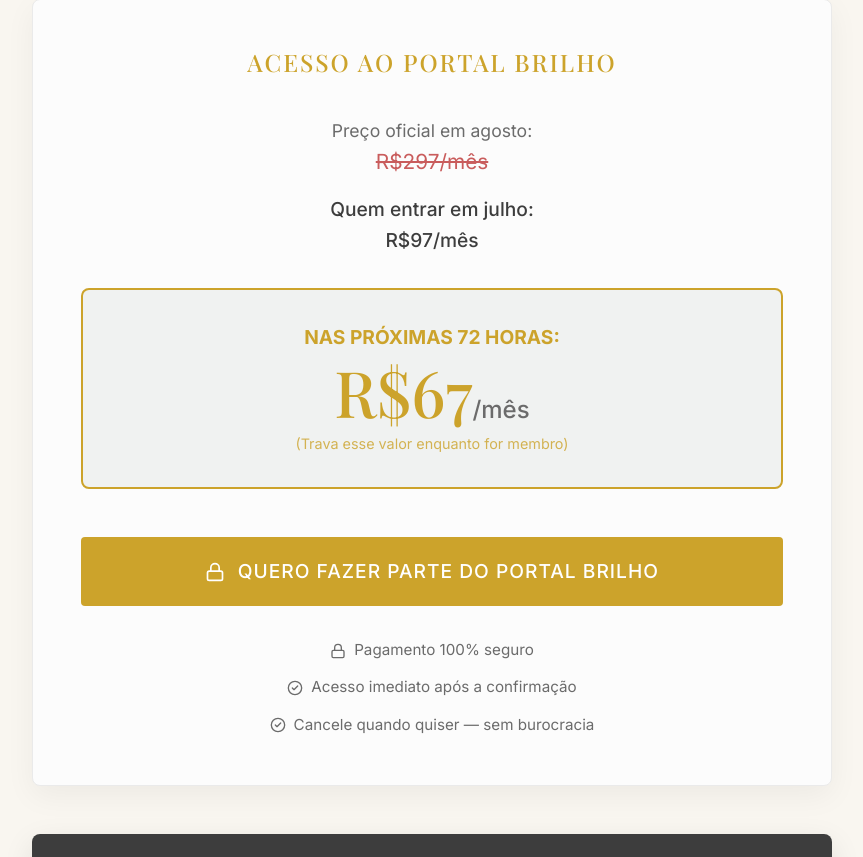
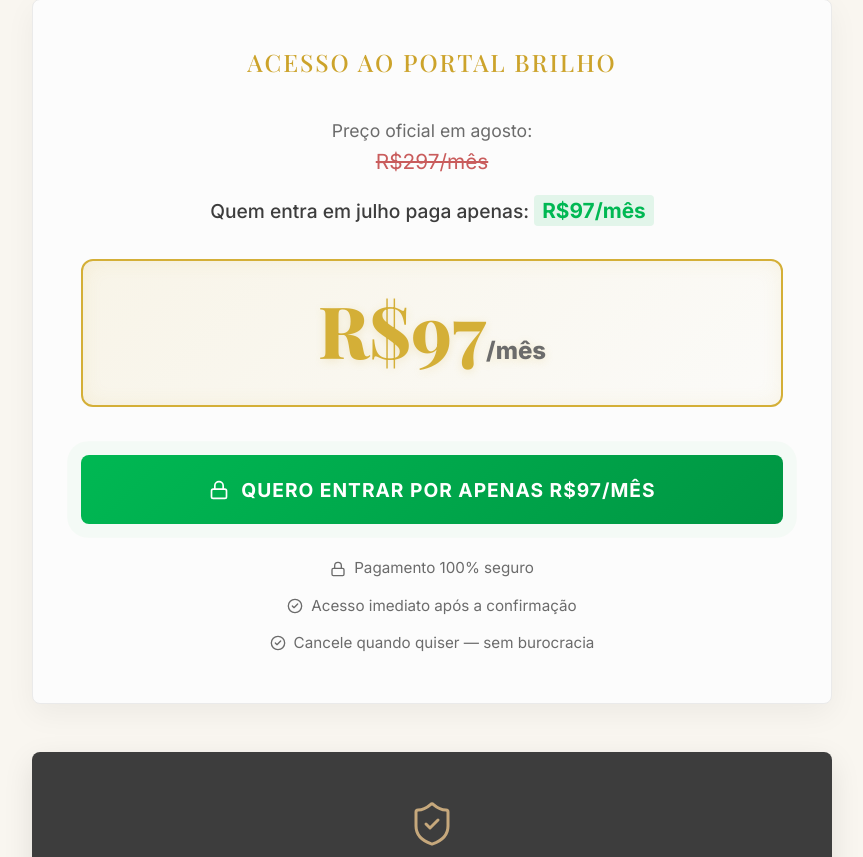
Before and after one commit to AssnzMoney/cristovao-lp, a Next.js app: page / in a window 1280 px wide. Shown: the part 5043-5900 px from the top of the page, without its empty margins (208-1071 px from the left). Built offline with nearby package versions, Linux system fonts and the light colour scheme; a web font is replaced by a local one.

Commit message:
Update pricing and fix use client directive

```diff
--- a/src/components/PortalBrilho/Deliverables.tsx
+++ b/src/components/PortalBrilho/Deliverables.tsx
@@ -1,3 +1,5 @@
+"use client";
+
 import React from 'react';
 import { CalendarDays, MessageCircle, Sparkles, HandMetal, Eye, BookOpen, Video, Users, Lock } from 'lucide-react';
 import styles from './Deliverables.module.css';
--- a/src/components/PortalBrilho/Footer.tsx
+++ b/src/components/PortalBrilho/Footer.tsx
@@ -1,4 +1,5 @@
 "use client";
+
 import React, { useState } from 'react';
 import { Mail, ChevronDown, ChevronUp } from 'lucide-react';
 import styles from './Footer.module.css';
--- a/src/components/PortalBrilho/Pricing.module.css
+++ b/src/components/PortalBrilho/Pricing.module.css
@@ -52,11 +52,21 @@
   font-weight: 500;
 }
 
+.highlightGreen {
+  color: #00b853;
+  font-weight: 700;
+  font-size: 1.3rem;
+  background: rgba(0, 184, 83, 0.1);
+  padding: 0.2rem 0.5rem;
+  border-radius: 4px;
+}
+
 .currentPriceBox {
-  background: rgba(25, 56, 43, 0.05);
-  border: 2px solid var(--color-primary);
-  border-radius: 8px;
+  background: linear-gradient(135deg, rgba(212, 175, 55, 0.1) 0%, rgba(212, 175, 55, 0.02) 100%);
+  border: 2px solid #d4af37;
+  border-radius: 12px;
   padding: 2rem;
+  box-shadow: inset 0 0 20px rgba(212, 175, 55, 0.1);
 }
 
 .urgency {
@@ -68,10 +78,12 @@
 }
 
 .currentPrice {
-  font-size: 4rem;
-  color: var(--color-primary);
+  font-size: 4.5rem;
+  color: #d4af37;
   line-height: 1;
   margin-bottom: 0.5rem;
+  font-weight: 800;
+  text-shadow: 0 2px 10px rgba(212, 175, 55, 0.2);
 }
 
 .month {
@@ -87,12 +99,12 @@
 }
 
 .ctaButton {
-  background-color: var(--color-primary);
+  background: linear-gradient(135deg, #00b853 0%, #009643 100%);
   color: #fff;
   font-size: 1.2rem;
-  font-weight: 500;
+  font-weight: 700;
   padding: 1.2rem 2rem;
-  border-radius: 4px;
+  border-radius: 8px;
   width: 100%;
   text-transform: uppercase;
   letter-spacing: 1px;
@@ -101,11 +113,27 @@
   align-items: center;
   justify-content: center;
   gap: 0.8rem;
-  color: #fff;
+  box-shadow: 0 4px 15px rgba(0, 184, 83, 0.4);
+  transition: all 0.3s ease;
+  animation: pulse 2s infinite;
 }
 
 .ctaButton:hover {
-  background-color: var(--color-primary-hover);
+  transform: translateY(-2px);
+  box-shadow: 0 6px 20px rgba(0, 184, 83, 0.6);
+  background: linear-gradient(135deg, #00c95b 0%, #00a64a 100%);
+}
+
+@keyframes pulse {
+  0% {
+    box-shadow: 0 0 0 0 rgba(0, 184, 83, 0.4);
+  }
+  70% {
+    box-shadow: 0 0 0 15px rgba(0, 184, 83, 0);
+  }
+  100% {
+    box-shadow: 0 0 0 0 rgba(0, 184, 83, 0);
+  }
 }
 
 .security {
--- a/src/components/PortalBrilho/Pricing.tsx
+++ b/src/components/PortalBrilho/Pricing.tsx
@@ -1,3 +1,5 @@
+"use client";
+
 import React from 'react';
 import { Lock, ShieldCheck, CheckCircle2 } from 'lucide-react';
 import styles from './Pricing.module.css';
@@ -11,16 +13,14 @@ export default function Pricing() {
 
           <div className={styles.prices}>
             <p className={styles.originalPrice}>
-              Preço oficial em agosto:<br/>
+              Preço oficial em agosto:<br />
               <span className={styles.strike}>R$297/mês</span>
             </p>
             <p className={styles.julyPrice}>
-              Quem entrar em julho: <br/>R$97/mês
+              Quem entra em julho paga apenas: <span className={styles.highlightGreen}>R$97/mês</span>
             </p>
             <div className={styles.currentPriceBox}>
-              <p className={styles.urgency}>Nas próximas 72 horas:</p>
-              <h3 className={styles.currentPrice}>R$67<span className={styles.month}>/mês</span></h3>
-              <p className={styles.lock}>(Trava esse valor enquanto for membro)</p>
+              <h3 className={styles.currentPrice}>R$97<span className={styles.month}>/mês</span></h3>
             </div>
           </div>
 
@@ -30,7 +30,7 @@ export default function Pricing() {
             target="_blank"
             rel="noopener noreferrer"
           >
-            <Lock size={20} /> QUERO FAZER PARTE DO PORTAL BRILHO
+            <Lock size={20} /> QUERO ENTRAR POR APENAS R$97/MÊS
           </a>
 
           <div className={styles.security}>
@@ -49,8 +49,8 @@ export default function Pricing() {
         </div>
 
         <div className={styles.footer}>
-          <p className={styles.urgencyFooter}>Oferta de R$67/mês válida por 72 horas a partir do vídeo de lançamento</p>
-          <p className={styles.signature}>Fique em Paz e um feixe de luz <SparklesIcon /><br/>— Cristóvão Brilho</p>
+          <p className={styles.urgencyFooter}>Oferta especial de R$97/mês por tempo limitado</p>
+          <p className={styles.signature}>Fique em Paz e um feixe de luz <SparklesIcon /><br />— Cristóvão Brilho</p>
         </div>
       </div>
     </section>
@@ -59,7 +59,7 @@ export default function Pricing() {
 
 function SparklesIcon() {
   return (
-    <svg width="16" height="16" viewBox="0 0 24 24" fill="none" stroke="currentColor" strokeWidth="2" strokeLinecap="round" strokeLinejoin="round" style={{display: 'inline', verticalAlign: 'middle', marginLeft: '4px'}}>
+    <svg width="16" height="16" viewBox="0 0 24 24" fill="none" stroke="currentColor" strokeWidth="2" strokeLinecap="round" strokeLinejoin="round" style={{ display: 'inline', verticalAlign: 'middle', marginLeft: '4px' }}>
       <path d="M12 3v1m0 16v1m9-9h-1M4 12H3m15.364 6.364l-.707-.707M6.343 6.343l-.707-.707m12.728 0l-.707.707M6.343 17.657l-.707.707M16 12a4 4 0 11-8 0 4 4 0 018 0z" />
     </svg>
   );
```
